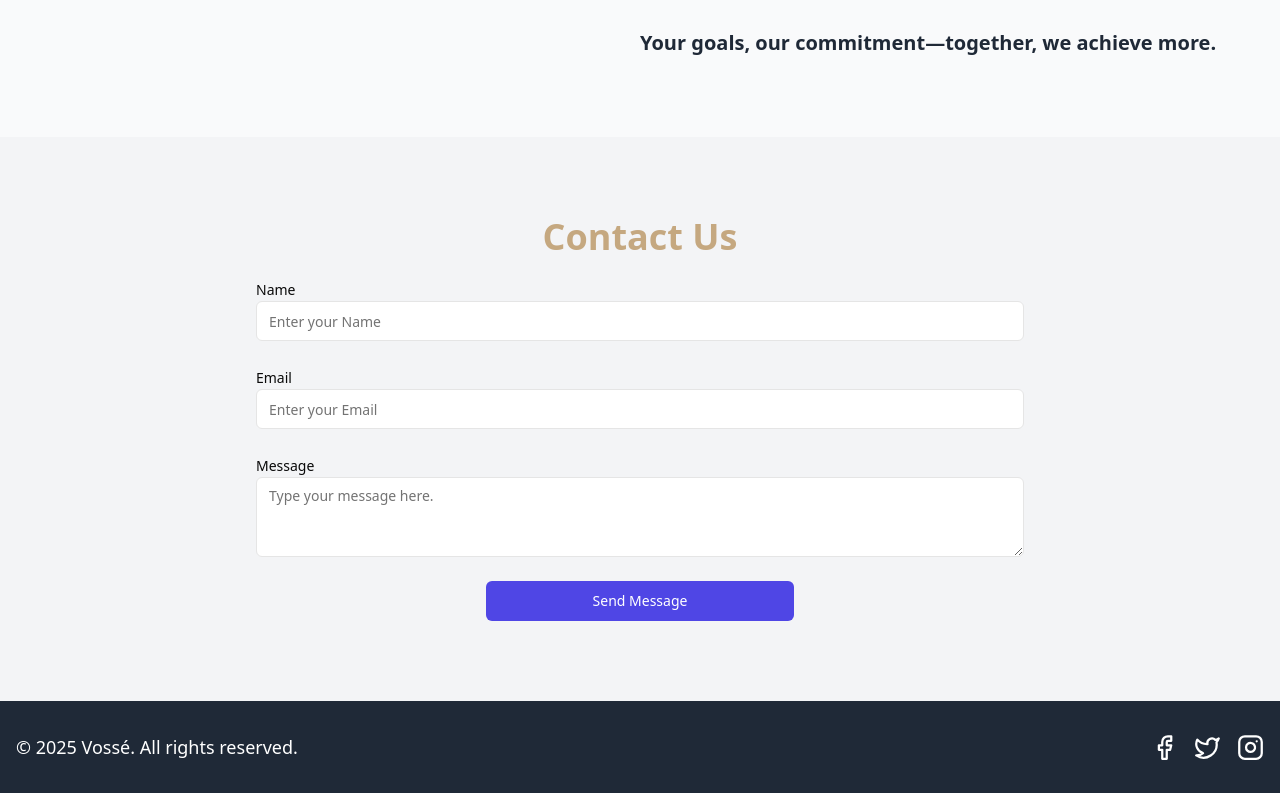
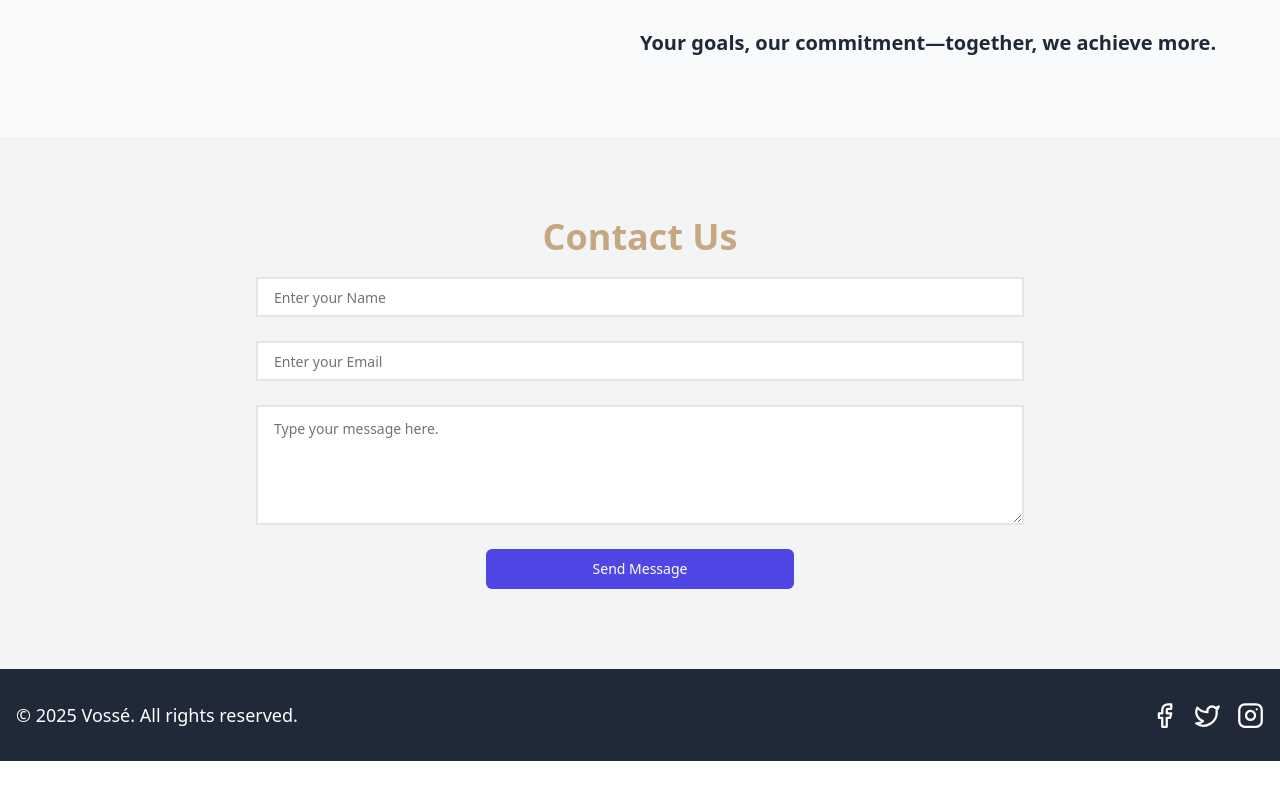
Before and after one commit to amnesia2k/vosse, a React (Vite) app: page / in a window 1280 px wide. Shown: the part 1399-2192 px from the top of the page. After the commit the page ends 2160 px from the top, so only its background shows below. Built offline with nearby package versions, Linux system fonts and the light colour scheme.

Commit message:
fix: contact form

```diff
--- a/package.json
+++ b/package.json
@@ -10,11 +10,11 @@
     "preview": "vite preview"
   },
   "dependencies": {
+    "@emailjs/browser": "^4.4.1",
     "@radix-ui/react-label": "^2.1.1",
     "@radix-ui/react-slot": "^1.1.1",
     "class-variance-authority": "^0.7.1",
     "clsx": "^2.1.1",
-    "emailjs-com": "^3.2.0",
     "lucide-react": "^0.469.0",
     "react": "^18.3.1",
     "react-dom": "^18.3.1",
--- a/src/components/Contact.jsx
+++ b/src/components/Contact.jsx
@@ -1,7 +1,7 @@
 import { useRef, useState } from "react";
-import emailjs from "emailjs-com";
+import emailjs from "@emailjs/browser";
 import { toast } from "sonner";
-import { Label } from "./ui/label";
+// import { Label } from "./ui/label";
 import { Input } from "./ui/input";
 import { Textarea } from "./ui/textarea";
 import { Button } from "./ui/button";
@@ -63,7 +63,7 @@ const Contact = () => {
             noValidate
           >
             <div>
-              <Label htmlFor="name">Name</Label>
+              {/* <Label htmlFor="name">Name</Label> */}
               <Input
                 type="text"
                 id="name"
@@ -72,8 +72,9 @@ const Contact = () => {
                 required
               />
             </div>
+
             <div>
-              <Label htmlFor="email">Email</Label>
+              {/* <Label htmlFor="email">Email</Label> */}
               <Input
                 type="email"
                 id="email"
@@ -82,8 +83,9 @@ const Contact = () => {
                 required
               />
             </div>
+
             <div>
-              <Label htmlFor="message">Message</Label>
+              {/* <Label htmlFor="message">Message</Label> */}
               <Textarea
                 id="message"
                 name="message"
@@ -91,6 +93,7 @@ const Contact = () => {
                 required
               />
             </div>
+
             <div>
               <Button
                 variant="ghost"
--- a/src/components/ui/input.jsx
+++ b/src/components/ui/input.jsx
@@ -7,7 +7,7 @@ const Input = React.forwardRef(({ className, type, ...props }, ref) => {
     <input
       type={type}
       className={cn(
-        "flex h-10 w-full rounded-md border border-input bg-background px-3 py-2 text-base ring-offset-background file:border-0 file:bg-transparent file:text-sm file:font-medium file:text-foreground placeholder:text-muted-foreground focus-visible:outline-none focus-visible:ring-offset-2 disabled:cursor-not-allowed disabled:opacity-50 md:text-sm",
+        "flex h-10 w-full border-2 bg-background px-4 py-3 text-base ring-offset-background file:border-0 file:bg-transparent file:text-sm file:font-medium file:text-foreground placeholder:text-muted-foreground focus-visible:outline-none focus-visible:ring-offset-2 disabled:cursor-not-allowed disabled:opacity-50 md:text-sm",
         className
       )}
       ref={ref}
--- a/src/components/ui/textarea.jsx
+++ b/src/components/ui/textarea.jsx
@@ -1,18 +1,19 @@
-import * as React from "react"
+import * as React from "react";
 
-import { cn } from "@/lib/utils"
+import { cn } from "@/lib/utils";
 
 const Textarea = React.forwardRef(({ className, ...props }, ref) => {
   return (
-    (<textarea
+    <textarea
       className={cn(
-        "flex min-h-[80px] w-full rounded-md border border-input bg-background px-3 py-2 text-base ring-offset-background placeholder:text-muted-foreground focus-visible:outline-none focus-visible:ring-2 focus-visible:ring-ring focus-visible:ring-offset-2 disabled:cursor-not-allowed disabled:opacity-50 md:text-sm",
+        "flex min-h-[120px] w-full border-2 bg-background px-4 py-3 text-base ring-offset-background placeholder:text-muted-foreground focus-visible:outline-none disabled:cursor-not-allowed disabled:opacity-50 md:text-sm",
         className
       )}
       ref={ref}
-      {...props} />)
+      {...props}
+    />
   );
-})
-Textarea.displayName = "Textarea"
+});
+Textarea.displayName = "Textarea";
 
-export { Textarea }
+export { Textarea };
```
Also changed, not shown: 1 other file (tests, documents, lock files or other folders).
